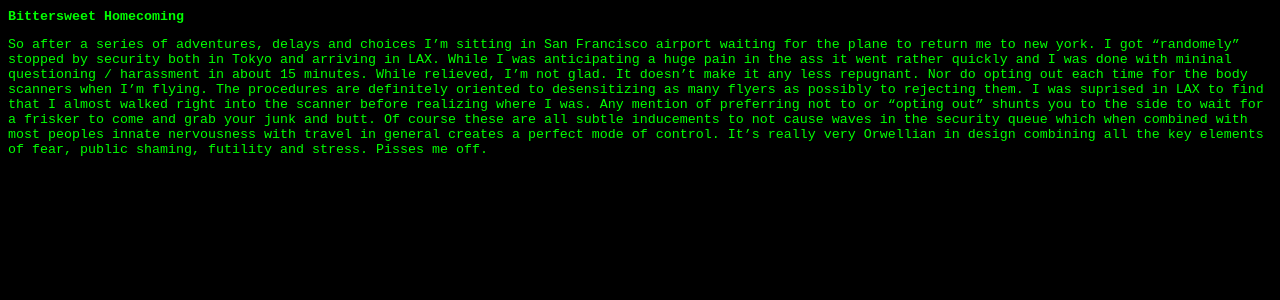
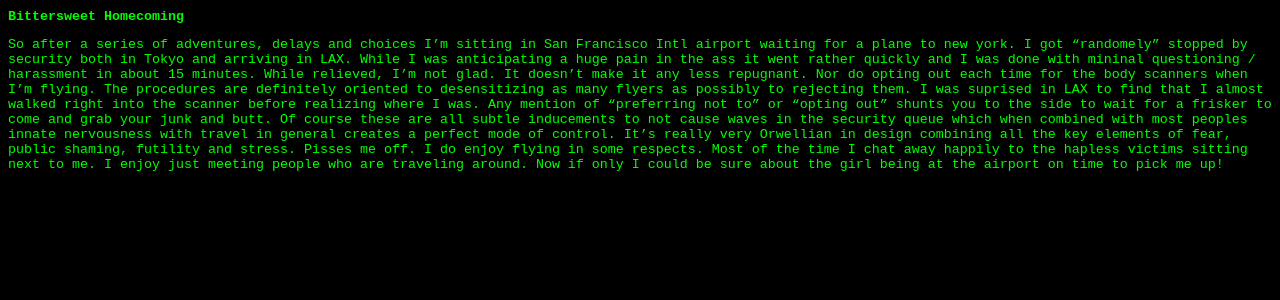
Before and after one commit to woeisme/woeisme.github.io, a Jekyll site: the page built from _posts/2011-11-30-Bittersweet-Homecoming.md, in a window 1280 px wide. Shown: the top 300 px of the page. Built offline with Jekyll 4.4.1, drawn with Linux system fonts in a browser that asks for light colours; Markdown is read by kramdown in place of the engine named in the settings.

Commit message:
fixing weird character

```diff
--- a/_posts/2011-11-30-Bittersweet-Homecoming.md
+++ b/_posts/2011-11-30-Bittersweet-Homecoming.md
@@ -3,5 +3,6 @@
 title: Bittersweet Homecoming
 ---
 
-So after a series of adventures, delays and choices I'm sitting in San Francisco airport waiting for the plane to return me to new york. I got "randomely" stopped by security both in Tokyo and arriving in LAX.
-While I was anticipating a huge pain in the ass it went rather quickly and I was done with mininal questioning / harassment in about 15 minutes. While relieved, I'm not glad. It doesn't make it any less repugnant. Nor do opting out each time for the body scanners when I'm flying. The procedures are definitely oriented to desensitizing as many flyers as possibly to rejecting them. I was suprised in LAX to find that I almost walked right into the scanner before realizing where I was. Any mention of preferring not to or "opting out" shunts you to the side to wait for a frisker to come and grab your junk and butt. Of course these are all subtle inducements to not cause waves in the security queue which when combined with most peoples innate nervousness with travel in general creates a perfect mode of control. It's really very Orwellian in design combining all the key elements of fear, public shaming, futility and stress. Pisses me off.
+So after a series of adventures, delays and choices I'm sitting in San Francisco Intl airport waiting for a plane to new york. I got "randomely" stopped by security both in Tokyo and arriving in LAX.
+While I was anticipating a huge pain in the ass it went rather quickly and I was done with mininal questioning / harassment in about 15 minutes. While relieved, I'm not glad. It doesn't make it any less repugnant. Nor do opting out each time for the body scanners when I'm flying. The procedures are definitely oriented to desensitizing as many flyers as possibly to rejecting them. I was suprised in LAX to find that I almost walked right into the scanner before realizing where I was. Any mention of "preferring not to" or "opting out" shunts you to the side to wait for a frisker to come and grab your junk and butt. Of course these are all subtle inducements to not cause waves in the security queue which when combined with most peoples innate nervousness with travel in general creates a perfect mode of control.
+It's really very Orwellian in design combining all the key elements of fear, public shaming, futility and stress. Pisses me off. I do enjoy flying in some respects. Most of the time I chat away happily to the hapless victims sitting next to me. I enjoy just meeting people who are traveling around. Now if only I could be sure about the girl being at the airport on time to pick me up!
```
Also changed, not shown: _posts/2011-11-15-Doko-des-ka.md (renamed from _posts/2011-11-15-Doko-des-ka?.md).
